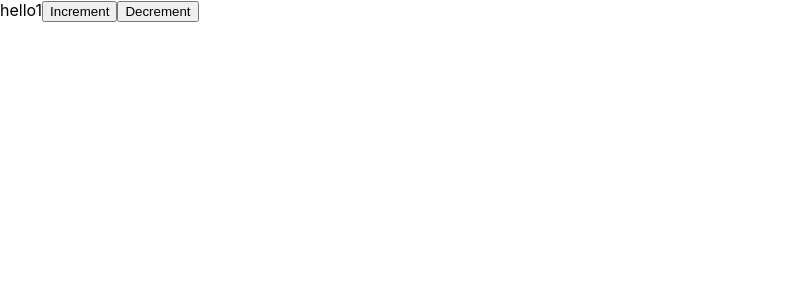
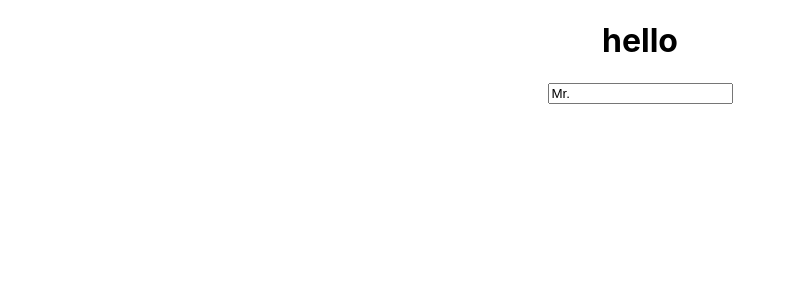
Before and after one commit to hoseong511/react, a React (Create React App) app in the folder react-hooks-concept/: page / in a window 1280 px wide. Shown: the top 300 px of the page, without its empty margins (0-795 px from the left). Built offline with nearby package versions, Linux system fonts and the light colour scheme.

Commit message:
update useInput

```diff
--- a/react-hooks-concept/src/App.js
+++ b/react-hooks-concept/src/App.js
@@ -1,73 +1,18 @@
 import logo from './logo.svg';
 import './App.css';
 import React, { Component, useState } from 'react';
+import { useInput } from "./useInput"
 
-// class App extends Component {
-//   state = {
-//     count: 0
-//   };
-//   modifiy = n => {
-//     this.setState({
-//       count: n
-//     });
-//   };
-//   render() {
-//     const { count } = this.state;
-//     return (
-//       <>
-//         <div>{count}</div>
-//         <button onClick={() => this.modifiy(count+1)}>Increment</button>
-//       </>
-//     )
-//   }
-// }
 const App = () => {
-  const [count, setCount] = useState(0); // useState가 array를 리턴한다.
-  const [email, setEmail] = useState("");
-  const updateEmail = e => {
-    const {
-      target: { value }
-    } = e;
-    setEmail(value);
-  }
+  const maxLen = value => value.length <= 10;
+  const char = value => !value.includes("@");
+  const name = useInput("Mr.", char);
   return (
-    <>
-      {count}
-      <button onClick={() => setCount(count+1)}>Increment</button>
-      <button onClick={() => setCount(count-1)}>Decrement</button>
-      <input placeholder="Email" value={email} onChange={updateEmail} />
-    </>
+    <div className="App">
+      <h1>hello</h1>
+      <input placeholder="Name" {...name} />
+    </div>
   )
 }
 
-class AppUgly extends Component {
-  state = {
-    item: 1
-  }
-  incrementItem = () => {
-    this.setState(state => {
-      return {
-        item: state.item +1
-      }
-    })
-  }
-  decrementItem = () => {
-    this.setState(state => {
-      return {
-        item: state.item -1
-      }
-    })
-  }
-  render(){
-    const  count  = this.state.item;
-    return (
-      <>
-      hello{ count }
-      <button onClick={this.incrementItem}>Increment</button>
-      <button onClick={this.decrementItem}>Decrement</button>
-      </>
-    )
-  }
-}
-
-export default AppUgly;
+export default App;
--- /dev/null
+++ b/react-hooks-concept/src/useInput.js
@@ -0,0 +1,18 @@
+import { useState } from 'react';
+
+export const useInput = (initialValue, validator) => {
+  const [value, setValue ] = useState(initialValue);
+  const onChange = event => {
+    const {
+      target: { value }
+    } = event;
+    let willUpdate = true;
+    if (typeof validator === "function"){
+      willUpdate = validator(value);
+    }
+    if(willUpdate) {
+      setValue(value)
+    }
+  }
+  return { value, onChange };
+};
```
